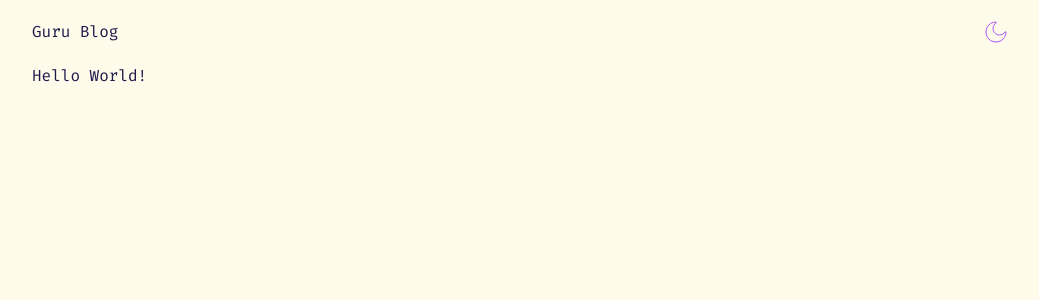
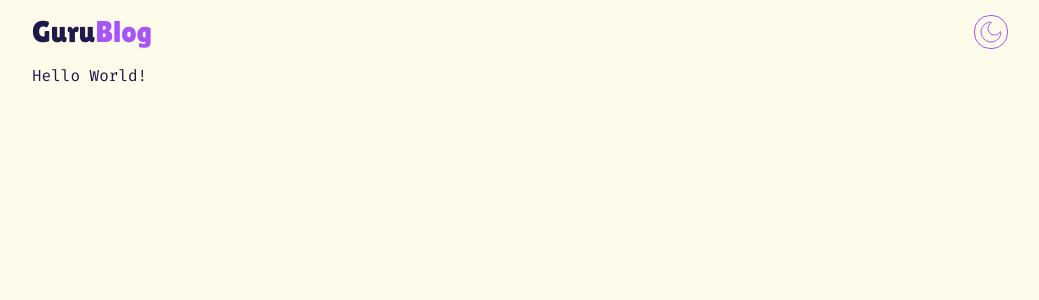
Before and after one commit to Gurucaara/puru-blogs, a Next.js app: page / in a window 1280 px wide. Shown: the top 300 px of the page, without its empty margins (120-1159 px from the left). Built offline with nearby package versions, Linux system fonts and the light colour scheme.

Commit message:
Logo Setup

```diff
--- a/app/components/Navbar.tsx
+++ b/app/components/Navbar.tsx
@@ -1,13 +1,19 @@
 import React from "react";
 import Link from "next/link";
 import ThemeSwitch from "./ThemeSwitch";
+import { Lilita_One } from "next/font/google";
+
+const font = Lilita_One({ weight: "400", subsets: ["latin"] });
 
 const Navbar = () => {
   return (
     <div className="mx-auto max-w-5xl px-6">
       <div className="flex justify-between items-center h-16 w-full">
         <Link href="/">
-          <div>Guru Blog</div>
+          <div className={`${font.className} text-3xl dark:text-amber-50`}>
+            Guru
+            <span className="text-purple-500">Blog</span>
+          </div>
         </Link>
         <ThemeSwitch />
       </div>
--- a/app/components/ThemeSwitch.tsx
+++ b/app/components/ThemeSwitch.tsx
@@ -17,7 +17,10 @@ const ThemeSwitch = () => {
   }
 
   return (
-    <button onClick={() => setTheme(theme === "dark" ? "light" : "dark")}>
+    <button
+      className="border border-purple-500 rounded-2xl p-1 hover:bg-purple-500 hover:bg-opacity-10 dark:hover:bg-amber-50"
+      onClick={() => setTheme(theme === "dark" ? "light" : "dark")}
+    >
       {theme === "dark" ? <SunIcon /> : <MoonIcon />}
     </button>
   );
```
